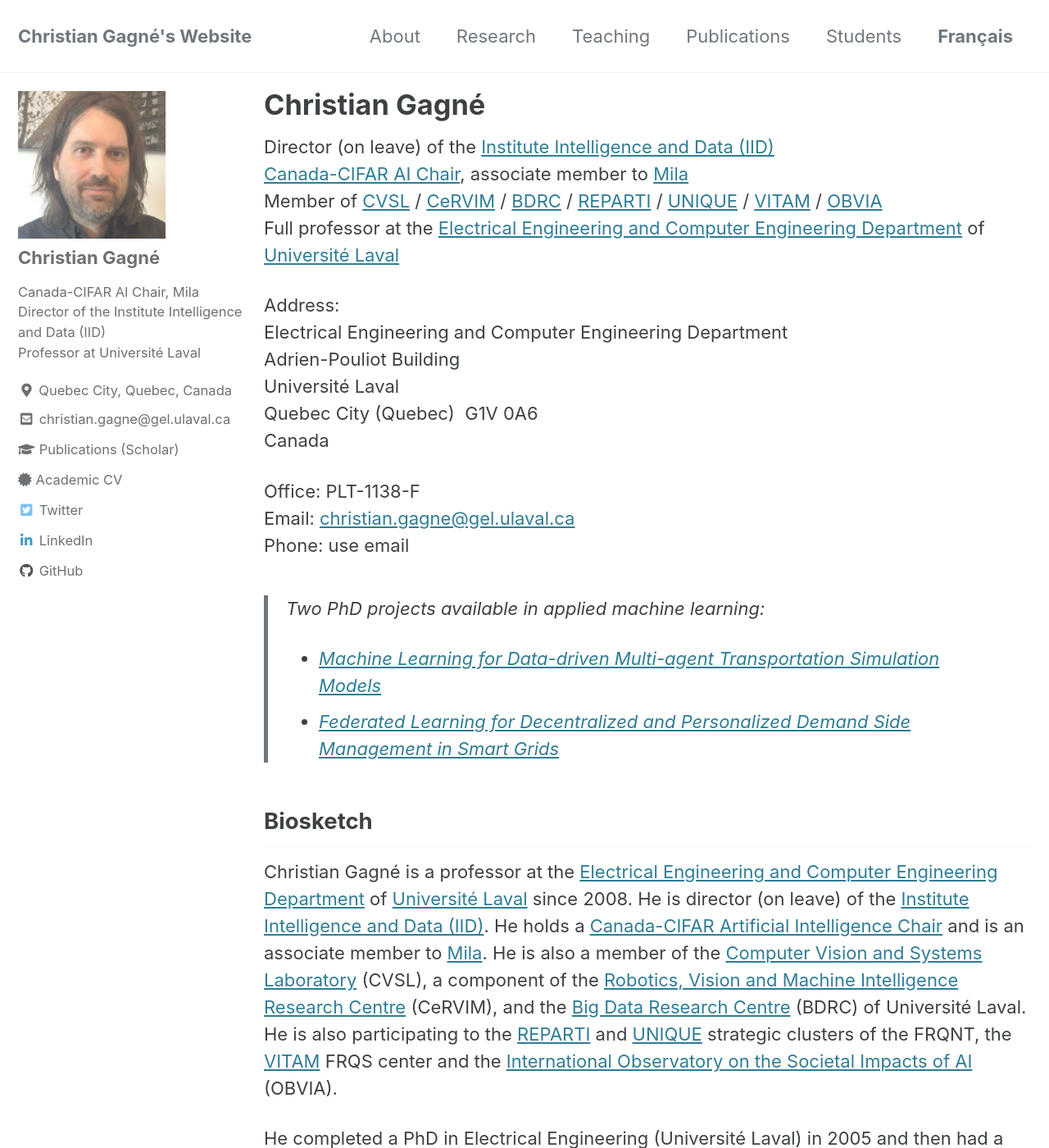
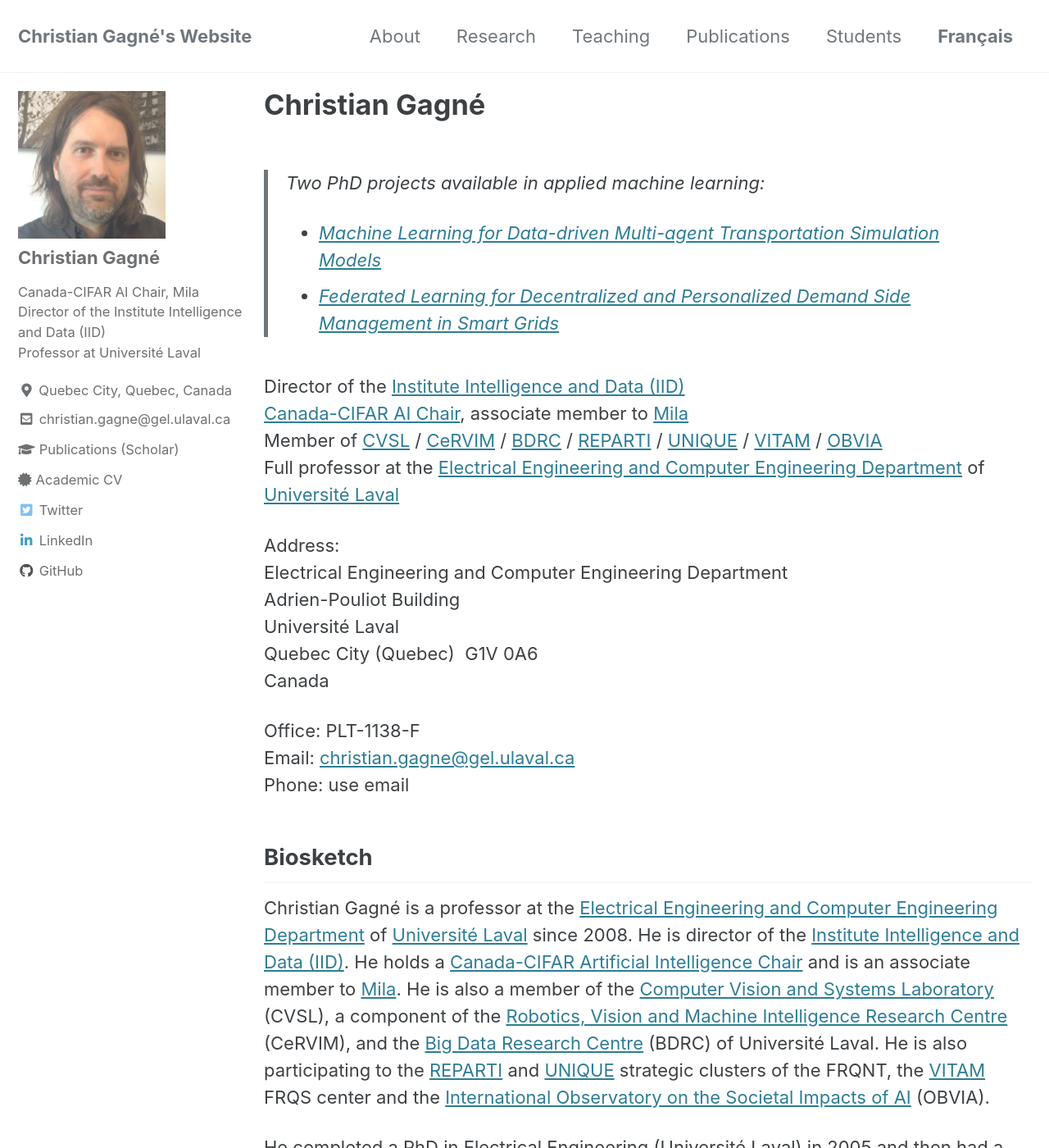
Before and after one commit to chgagne/english, a Jekyll site: the page built from _pages/index.md, in a window 1280 px wide and 1400 px high. Shown: the whole window at 82% size. Built offline with Jekyll 4.4.1, drawn with Linux system fonts in a browser that asks for light colours; cached includes are drawn as plain includes; part of the change alters nothing that is shown.

Commit message:
Retrait sabbatique.

```diff
--- a/_pages/index.md
+++ b/_pages/index.md
@@ -3,7 +3,12 @@ permalink: /
 title: "Christian Gagné"
 ---
 
-Director (on leave) of the [Institute Intelligence and Data (IID)](https://iid.ulaval.ca/en/)
+> Two PhD projects available in applied machine learning:
+> - [Machine Learning for Data-driven Multi-agent Transportation Simulation Models](https://www.projets-recherche.ulaval.ca/en/project?id=431099)
+> - [Federated Learning for Decentralized and Personalized Demand Side Management in Smart Grids](https://www.projets-recherche.ulaval.ca/en/project?id=431100)
+
+
+Director of the [Institute Intelligence and Data (IID)](https://iid.ulaval.ca/en/)
 [Canada-CIFAR AI Chair](https://www.cifar.ca/ai/pan-canadian-artificial-intelligence-strategy/the-canada-cifar-ai-chairs), associate member to [Mila](https://mila.quebec/en/)
 Member of [CVSL](http://vision.gel.ulaval.ca/en/index.php) / [CeRVIM](https://cervim.ulaval.ca/?page_id=115&lang=en) / [BDRC](https://crdm.ulaval.ca) / [REPARTI](https://reparti.ulaval.ca/?page_id=115&lang=en) / [UNIQUE](https://www.unique.quebec/) / [VITAM](http://vitam.ulaval.ca/) / [OBVIA](https://observatoire-ia.ulaval.ca/en/)
 Full professor at the [Electrical Engineering and Computer Engineering Department](http://www.gelgif.ulaval.ca) of
@@ -20,14 +25,10 @@ Office: PLT-1138-F
 Email: [christian.gagne@gel.ulaval.ca](mailto:christian.gagne@gel.ulaval.ca)
 Phone: use email
 
-> Two PhD projects available in applied machine learning:
-> - [Machine Learning for Data-driven Multi-agent Transportation Simulation Models](https://www.projets-recherche.ulaval.ca/en/project?id=431099)
-> - [Federated Learning for Decentralized and Personalized Demand Side Management in Smart Grids](https://www.projets-recherche.ulaval.ca/en/project?id=431100)
-
 
 ## Biosketch
 
-Christian Gagné is a professor at the [Electrical Engineering and Computer Engineering Department](https://www.gelgif.ulaval.ca) of [Université Laval](https://www.ulaval.ca/en) since 2008. He is director (on leave) of the [Institute Intelligence and Data (IID)](https://iid.ulaval.ca/en/). He holds a [Canada-CIFAR Artificial Intelligence Chair](https://www.cifar.ca/ai/pan-canadian-artificial-intelligence-strategy/the-canada-cifar-ai-chairs) and is an associate member to [Mila](https://mila.quebec/en). He is also a member of the [Computer Vision and Systems Laboratory](http://vision.gel.ulaval.ca/en/index.php) (CVSL), a component of the [Robotics, Vision and Machine Intelligence Research Centre](https://cervim.ulaval.ca/?page_id=115&lang=en) (CeRVIM), and the [Big Data Research Centre](https://crdm.ulaval.ca) (BDRC) of Université Laval. He is also participating to the [REPARTI](http://reparti.gel.ulaval.ca/en/index.php) and [UNIQUE](https://sites.google.com/view/unique-neuro-ai/abou) strategic clusters of the FRQNT, the [VITAM](http://www.cersspl.ca/) FRQS center and the [International Observatory on the Societal Impacts of AI](https://observatoire-ia.ulaval.ca/) (OBVIA).
+Christian Gagné is a professor at the [Electrical Engineering and Computer Engineering Department](https://www.gelgif.ulaval.ca) of [Université Laval](https://www.ulaval.ca/en) since 2008. He is director of the [Institute Intelligence and Data (IID)](https://iid.ulaval.ca/en/). He holds a [Canada-CIFAR Artificial Intelligence Chair](https://www.cifar.ca/ai/pan-canadian-artificial-intelligence-strategy/the-canada-cifar-ai-chairs) and is an associate member to [Mila](https://mila.quebec/en). He is also a member of the [Computer Vision and Systems Laboratory](http://vision.gel.ulaval.ca/en/index.php) (CVSL), a component of the [Robotics, Vision and Machine Intelligence Research Centre](https://cervim.ulaval.ca/?page_id=115&lang=en) (CeRVIM), and the [Big Data Research Centre](https://crdm.ulaval.ca) (BDRC) of Université Laval. He is also participating to the [REPARTI](http://reparti.gel.ulaval.ca/en/index.php) and [UNIQUE](https://sites.google.com/view/unique-neuro-ai/abou) strategic clusters of the FRQNT, the [VITAM](http://www.cersspl.ca/) FRQS center and the [International Observatory on the Societal Impacts of AI](https://observatoire-ia.ulaval.ca/) (OBVIA).
 
 He completed a PhD in Electrical Engineering (Université Laval) in 2005 and then had a postdoctoral stay jointly at [INRIA Saclay](https://www.inria.fr/en/centre/saclay) (France) and the [University of Lausanne](https://www.unil.ch/central/en/home.html) (Switzerland) in 2005-2006. He worked as research associate in the industry between 2006 and 2008. He is a member of executive board the [ACM Special Interest Group on Evolutionary Computation](https://sig.sigevo.org) (SIGEVO) since 2017.
 
```
